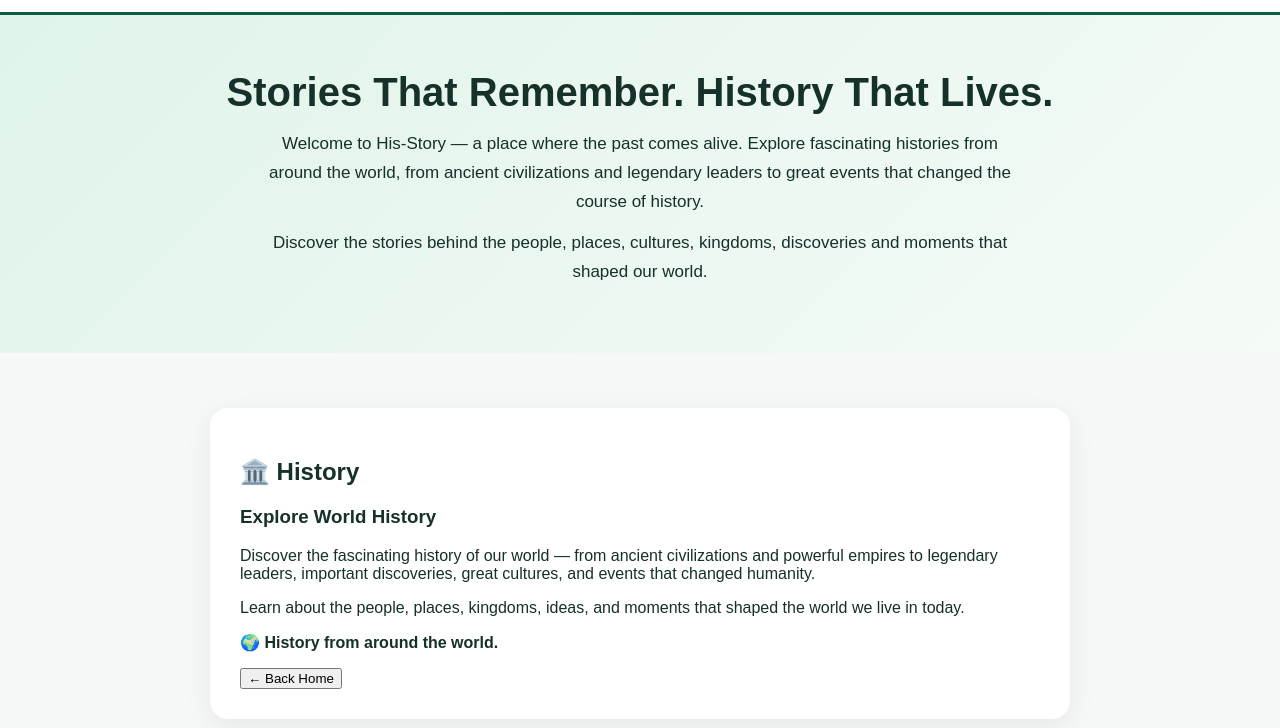
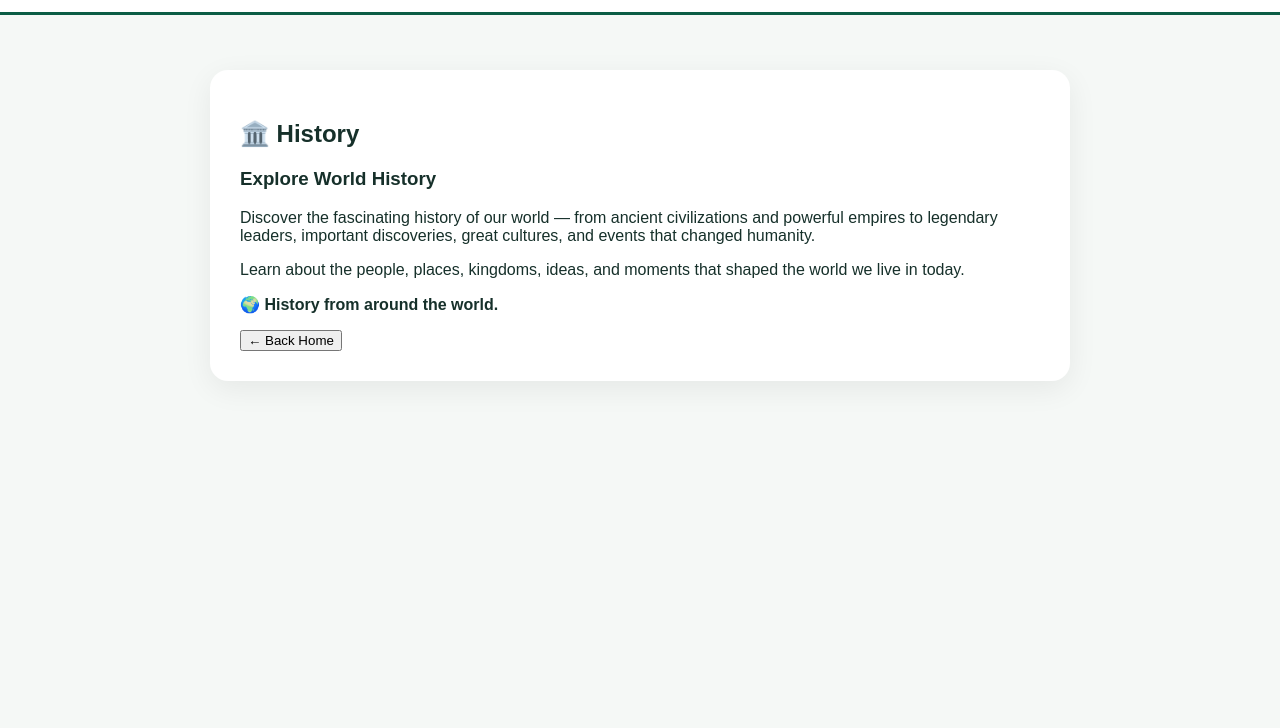
Before and after one commit to ayaabaazumahmichaela-glitch/super-duper-octo-guide, a website: page public/index.html in a window 1280 px wide. Both pictures are taken after a click on the button "🏛️ History". Shown: the part 198-926 px from the top of the page. After the commit the page ends 800 px from the top, so only its background shows below. Drawn offline with Linux system fonts and the light colour scheme.

Commit message:
Refactor showPage function in index.html
Refactor showPage function for cleaner syntax and improved readability.

```diff
--- a/public/index.html
+++ b/public/index.html
@@ -436,26 +436,24 @@ header img {
 
 
 <script>
+  function showPage(pageId) {
 
-function showPage(pageId) {
-
-  const pages =
-    document.querySelectorAll('.container > .book');
-
-  pages.forEach(function(page) {
+  document.querySelectorAll('.container > .book').forEach(page => {
     page.style.display = 'none';
   });
 
-  const selectedPage =
-    document.getElementById(pageId);
+  const page = document.getElementById(pageId);
 
-  if (selectedPage) {
-    selectedPage.style.display = 'block';
+  if (page) {
+    page.style.display = 'block';
   }
 
-}
+  const hero = document.querySelector('.hero');
 
-
+  if (hero) {
+    hero.style.display = pageId === 'home' ? 'block' : 'none';
+  }
+  }
 async function buyBook(bookId) {
 
   let emailInput;
```
